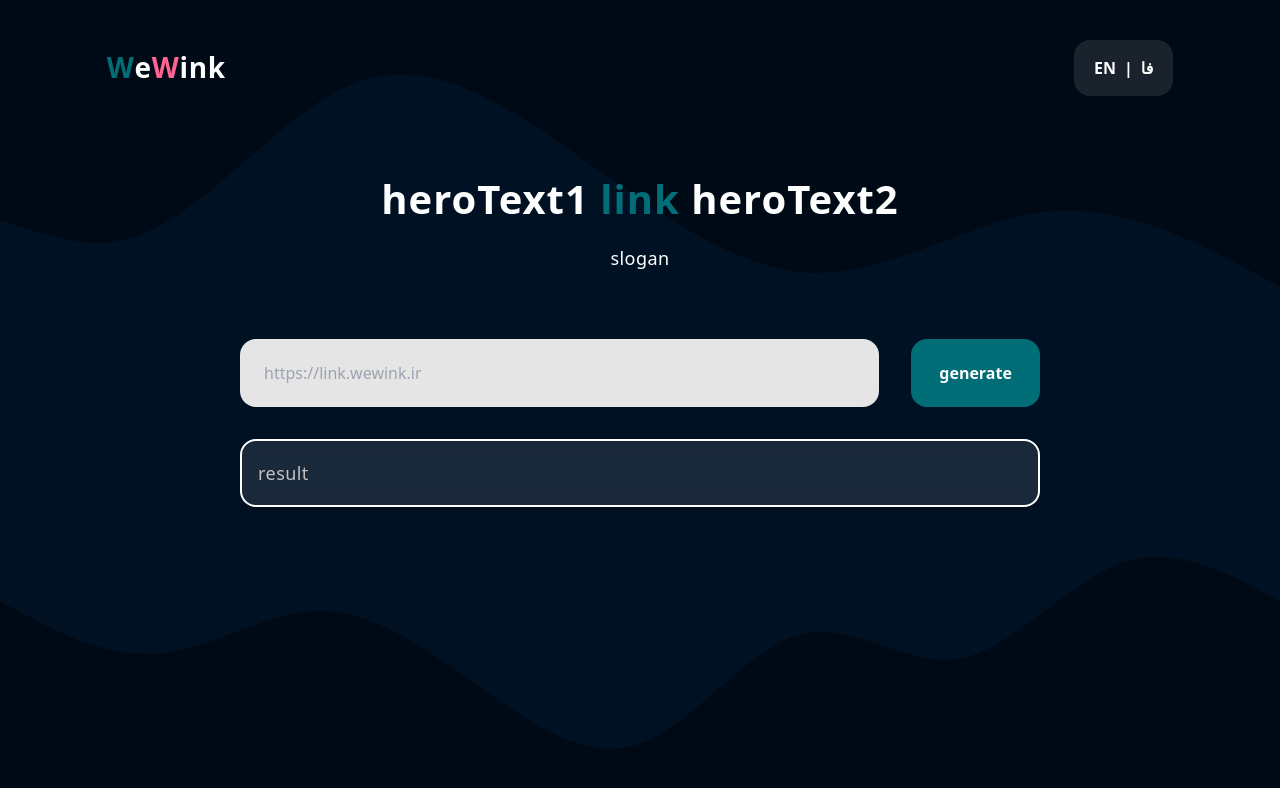
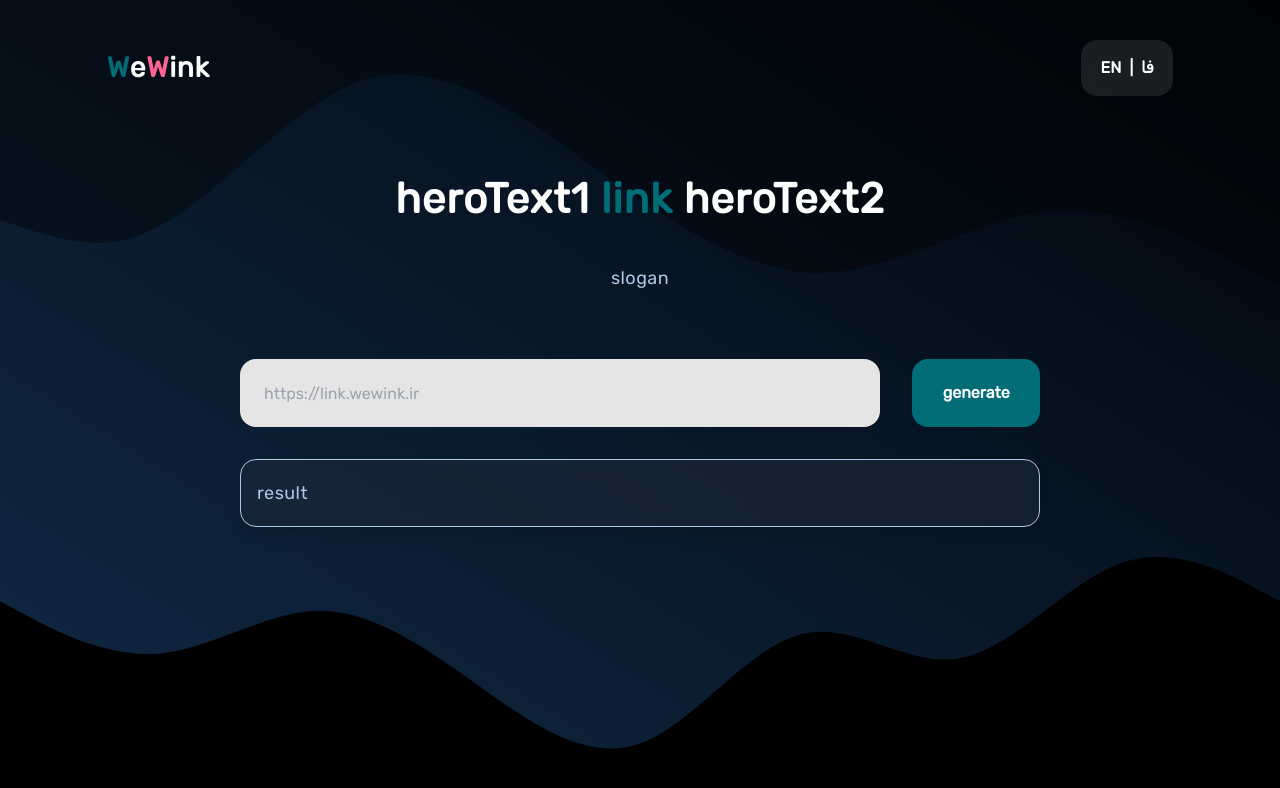
Before and after one commit to mahiisaa/Link-Shortener, a React (Create React App) app: page / in a window 1280 px wide. Shown: the top 788 px of the page. Built offline with nearby package versions, Linux system fonts and the light colour scheme.

Commit message:
add favicon and title and make rtl in persian lang

```diff
--- a/public/index.html
+++ b/public/index.html
@@ -2,7 +2,7 @@
 <html lang="en">
   <head>
     <meta charset="utf-8" />
-    <link rel="icon" href="%PUBLIC_URL%/favicon.ico" />
+    <link rel="icon" href="./favicon.ico" />
     <meta name="viewport" content="width=device-width, initial-scale=1" />
     <meta name="theme-color" content="#000000" />
     <meta
@@ -11,34 +11,12 @@
     />
     <link rel="apple-touch-icon" href="%PUBLIC_URL%/logo192.png" />
     <link href="https://fonts.googleapis.com/css?family=Nunito:400,700&display=swap" rel="stylesheet">
-    <!--
-      manifest.json provides metadata used when your web app is installed on a
-      user's mobile device or desktop. See https://developers.google.com/web/fundamentals/web-app-manifest/
-    -->
-    <link rel="manifest" href="%PUBLIC_URL%/manifest.json" />
-    <!--
-      Notice the use of %PUBLIC_URL% in the tags above.
-      It will be replaced with the URL of the `public` folder during the build.
-      Only files inside the `public` folder can be referenced from the HTML.
+    <link rel="manifest" href="./manifest.json" />
 
-      Unlike "/favicon.ico" or "favicon.ico", "%PUBLIC_URL%/favicon.ico" will
-      work correctly both with client-side routing and a non-root public URL.
-      Learn how to configure a non-root public URL by running `npm run build`.
-    -->
-    <title>React App</title>
+    <title>Link Shortener App</title>
   </head>
   <body>
     <noscript>You need to enable JavaScript to run this app.</noscript>
     <div id="root"></div>
-    <!--
-      This HTML file is a template.
-      If you open it directly in the browser, you will see an empty page.
-
-      You can add webfonts, meta tags, or analytics to this file.
-      The build step will place the bundled scripts into the <body> tag.
-
-      To begin the development, run `npm start` or `yarn start`.
-      To create a production bundle, use `npm run build` or `yarn build`.
-    -->
   </body>
 </html>
--- a/src/App.css
+++ b/src/App.css
@@ -3,20 +3,15 @@
 @tailwind utilities;
 
 @font-face {
-    font-family: Vazirmatn;
-    src: url("../src/assets/fonts/Vazirmatn/Vazirmatn-Medium.ttf") format('truetype');
+    font-family: Rubik;
+    src: url("../src/assets/fonts/Rubik//Rubik-Regular.ttf") format('truetype');
     font-weight: normal;
   }
 
-  /* * {
-    @apply font-vazirmatn
-  } */
-  .spinner {
-    animation: spin infinite 5s linear;
+  * {
+    @apply font-rubik
+  }
 
-    /*You can increase or decrease the timer (5s) to
-     increase or decrease the speed of the spinner*/
-  }
 
 @keyframes spin {
   from {
--- a/src/App.tsx
+++ b/src/App.tsx
@@ -6,8 +6,6 @@ import { AXIOS } from "./config/axios.config";
 import { API_URLS } from "./constants/api.urls";
 import { Header } from "./components/Header";
 import { Wave } from "./components/common/Wave";
-import { FontAwesomeIcon } from "@fortawesome/react-fontawesome";
-import { faCheck, faCopy } from "@fortawesome/free-solid-svg-icons";
 import { Result } from "./components/Result";
 import i18n from "./i18n";
 import { useTranslation } from "react-i18next";
@@ -60,7 +58,7 @@ function App() {
     localStorage.setItem("lang", lan);
 }
   return (
-    <div className="w-full bg-brand-primary h-screen flex justify-center relative z-0">
+    <div className="w-full bg-gradient-to-bl from-brand-primary-dark to-brand-primary h-screen flex justify-center relative z-0 ">
       <div className="w-5/6 z-10">
         <Header lang={language} changeLang={changeLang} />
         <div className="flex justify-center sm:mt-[22px] mt-[36px]">
@@ -68,11 +66,11 @@ function App() {
             <h1 className="text-light sm:text-xl text-l sm:font-bold font-semibold tracking-wide text-center ">
               {t("heroText1")} <span className="text-secondary">{t("link")}</span> {t("heroText2")}
             </h1>
-            <h2 className="text-[#fdfefe] sm:text-m text-s tracking-wide font-normal text-center mb-[64px]">
+            <h2 className="text-[#ACC8E5] sm:text-m text-s tracking-wide font-thin text-center sm:mb-[64px] mb-[22px] sm:mt-[20px] mt-[12px] ">
               {t("slogan")}
             </h2>
 
-            <div className="sm:flex sm:flex-row sm:justify-between sm:gap-8 items-center w-full mt-[62px]">
+            <div className="sm:flex sm:flex-row sm:justify-between sm:gap-8 items-center w-full ">
               <Input
                 placeholder="https://link.wewink.ir"
                 onChange={(value) => handleChange(value)}
@@ -94,14 +92,14 @@ function App() {
 
       <Wave
         viewBox={"0 0 1000 320"}
-        fill="brand-primary"
+        fill=""
         fillOpacity={"0.4"}
         className="sm:block hidden top-0 rotate-180"
       ></Wave>
       <Wave
         viewBox={"0 0 1440 320"}
-        fill="brand-primary"
-        fillOpacity={"0.4"}
+        fill=""
+        fillOpacity={"1"}
         className="sm:block hidden bottom-0"
       ></Wave>
       {/* <div className="sm:hidden block rounded-full bg-secondary w-[10px] h-[10px] absolute bottom-10 right-20 z-0"></div>
--- a/src/components/Button/index.tsx
+++ b/src/components/Button/index.tsx
@@ -8,9 +8,9 @@ isLoading?:boolean
 }
 export const Button:React.FC<IButtonProps>=({text,onClick,className,isLoading}):JSX.Element=>{
   return(
-    <button className={`bg-secondary hover:bg-secondary-light text-light font-bold sm:p-4 p-2  sm:rounded-2xl rounded-xl outline-none flex justify-center h-[68px] items-center  ${className}`} onClick={onClick}>
+    <button className={`bg-secondary hover:bg-secondary-light text-light font-bold sm:py-4 py-2  sm:rounded-2xl rounded-xl outline-none flex justify-center h-[68px] items-center  ${className}`} onClick={onClick}>
     {text}
-    {isLoading &&<div className="w-[24px] h-[24px]"><FontAwesomeIcon icon={faSpinner}  className="spinner"/></div>}
+    {isLoading &&<div className="w-[24px] h-[24px]"><FontAwesomeIcon icon={faSpinner}  className="animate-spin"/></div>}
   </button>
       )
 }
--- a/src/components/Header/index.tsx
+++ b/src/components/Header/index.tsx
@@ -12,13 +12,13 @@ export const Header: React.FC<IHeaderProps> = ({
         <span className="text-secondary font-black">W</span>e
         <span className="text-accent2 font-black sm">W</span>ink
       </div>
-      <div className="bg-[#ffffff] bg-opacity-10 sm:px-3 sm:py-4 py-3 px-2 sm:rounded-2xl rounded-xl flex cursor-pointer backdrop-blur">
-        <span className="px-2 flex flex-col justify-center items-center" onClick={() => changeLang("en")}>
+      <div className="bg-[#ffffff] bg-opacity-10 sm:px-3 sm:py-4 py-3 px-2 sm:rounded-2xl rounded-xl flex backdrop-blur">
+        <span className="px-2 flex flex-col justify-between items-center cursor-pointer " onClick={() => changeLang("en")}>
           EN
           <div className={`w-[8px] h-[4px]  bg-accent2 rounded full ${localStorage.getItem("lang")==="en"?"block":"hidden"}`}></div>
         </span>
         |{" "}
-        <span className="px-2" onClick={() => changeLang("fa")}>
+        <span className="px-2 flex flex-col justify-between items-center cursor-pointer" onClick={() => changeLang("fa")}>
           فا
           <div className={`w-[8px] h-[4px]  bg-accent2 rounded full ${localStorage.getItem("lang")==="fa"?"block":"hidden"}`}></div>
         </span>
--- a/src/components/Result/index.tsx
+++ b/src/components/Result/index.tsx
@@ -7,16 +7,18 @@ interface IResultProps{
     response:string,
     copyLink:()=>void,
     copyStatus:boolean,
+
 }
 export const Result:React.FC<IResultProps>=({error,response,copyLink,copyStatus}):JSX.Element=>{
     const {t}=useTranslation()
     return(
-        <div
+        <div dir={`${localStorage.getItem("lang")==="fa" && !response ? "rtl":"ltr"}`}
                 className={`${
-                  error ? "bg-errorcolor/20" : "bg-light/10"
-                } bg-opacity-20 items-center p-4 mt-8  sm:rounded-2xl rounded-xl flex justify-between shadow-lg shadow-black-500/20 backdrop-blur border-2 border-light h-[68px] text-base text-m `}
+                  error ? "text-errorcolor" :response? "text-secondary-light":"text-[#ACC8E5]"
+                }  items-center p-4 mt-8  sm:rounded-2xl rounded-xl flex justify-between shadow-lg shadow-black-500/20 backdrop-blur h-[68px] text-m bg-[#1e293b] bg-opacity-60`}
+                style={{borderWidth:0.3,borderColor:"light"}}
               >
-                <p className={`text-[#c1c1c1] font-normal tracking-wide`}>
+                <p className={`font-normal tracking-wide`}>
                   {response
                     ? response
                     : error
@@ -28,7 +30,7 @@ export const Result:React.FC<IResultProps>=({error,response,copyLink,copyStatus}
                     onClick={copyLink}
                     className="cursor-pointer text-light flex justify-end items-center font-normal w-1/6"
                   >
-                    <span className="pr-2">
+                    <span className="pr-2 ">
                       {copyStatus ? t("copied") : t("copy")}
                     </span>
                     {copyStatus ? (
--- a/src/locales/en/translation.json
+++ b/src/locales/en/translation.json
@@ -1,11 +1,11 @@
 {
-    "heroText1" : "make your",
-    "heroText2" : "shorter with wewink",
+    "heroText1" : "Make your",
+    "heroText2" : "shorter with WeWink",
     "slogan": "Small changes make a big difference ",
     "generate": "Generate",
     "link":"links",
     "result": "Get your short link here...",
-    "wait":"wait",
-    "copy":"copy",
-    "copied":"copied"
+    "wait":"Wait",
+    "copy":"Copy",
+    "copied":"Copied"
 }
--- a/src/locales/fa/translation.json
+++ b/src/locales/fa/translation.json
@@ -1,10 +1,10 @@
 {
     "heroText1" : "با یک کلیک",
     "heroText2" : "کوتاه بسازید",
-    "link":"لینکهای",
-    "slogan": "تغییرات کوچک تاثیرات بزرگ می‌آفریند",
+    "link":"لینک‌های",
+    "slogan": "تغییرات کوچک، تاثیرات بزرگ می‌آفریند",
     "generate": "ایجاد",
-    "result": "...نتیجه را از اینجا دریافت کنید",
+    "result": "نتیجه را از اینجا دریافت کنید...",
     "wait":"منتظر بمانید",
     "copy":"کپی",
     "copied":"کپی شد"
--- a/tailwind.config.js
+++ b/tailwind.config.js
@@ -6,12 +6,14 @@ module.exports = {
   theme: {
     extend: {},
     colors: {
-      "brand-primary":"#001124",
+      // "brand-primary":"#001124",
+      "brand-primary":"#112A46",
+      "brand-primary-dark":"#00050b",
       "secondary":"#006d77",
       "secondary-light":"#009caa",
-      "accent":"#669bbc",
+      "accent":"#06174A",
       "accent2":"#ff6392",
-      "errorcolor":"#c1121f",
+      "errorcolor":"#ca4b54",
       "light":"#fdfefe"
     },
     fontSize: {
@@ -19,11 +21,11 @@ module.exports = {
       m: ["18px", "34.55px"],
       base: ["24px", "41.46px"],
       l: ["28px", "41.46px"],
-      xl: ["40px", "82.92px"],
+      xl: ["42px", "82.92px"],
       "2xl": ["48px", "138.18px"],
     },
     fontFamily: {
-      vazirmatn: ["Vazirmatn"],
+      rubik: ["Rubik"],
     }
   },
 
```
Also changed, not shown: public/manifest.json, 1 other file (tests, documents, lock files or other folders).
